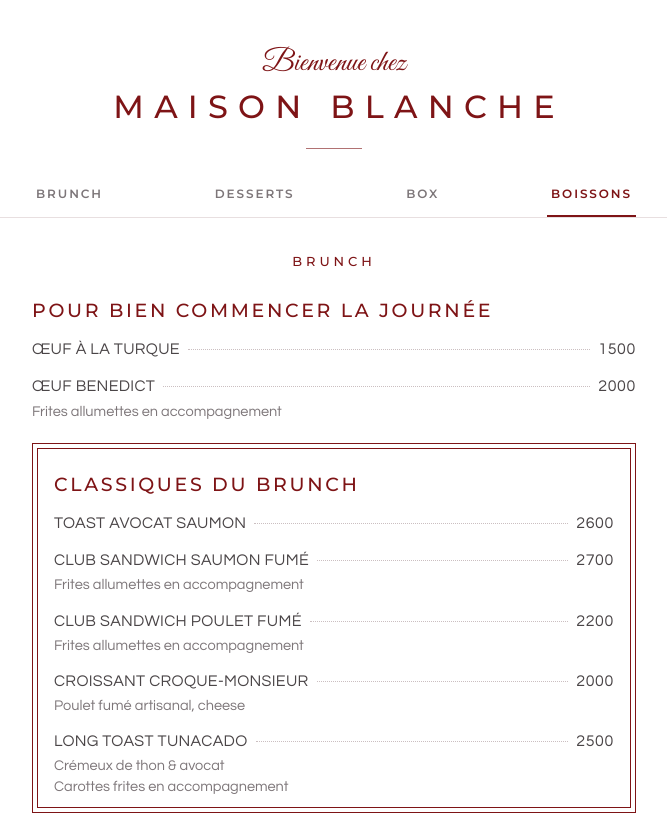
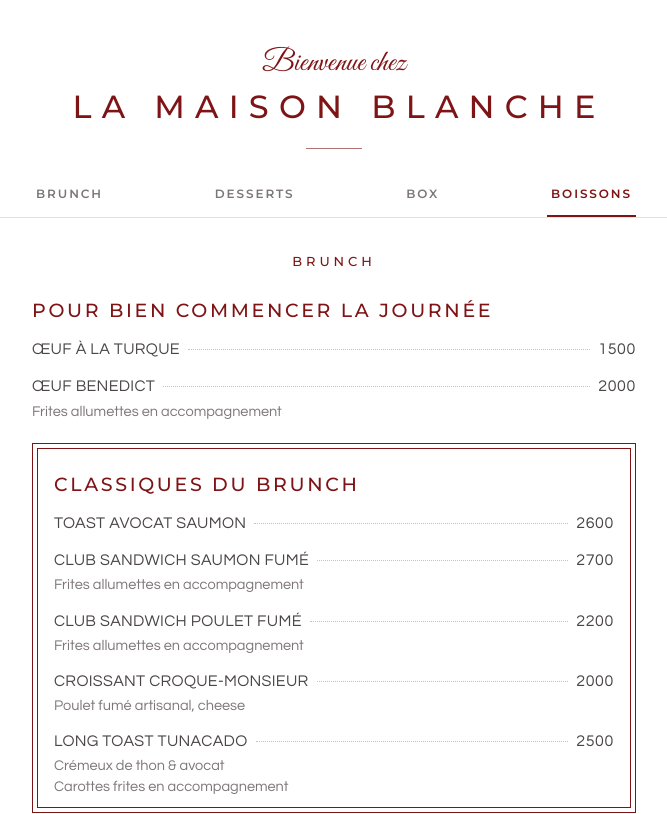
Before and after one commit to lamaisonblanche-menu/lamaisonblanche-menu.github.io, a plain HTML site: page index.html in a window 1280 px wide. Shown: the top 814 px of the page, without its empty margins (306-973 px from the left). Drawn offline with Linux system fonts and the light colour scheme.

Commit message:
Renomme le restaurant en La Maison Blanche
Co-Authored-By: Claude Opus 5.5 (1M context) <noreply@anthropic.com>
Claude-Session: https://claude.ai/code/session_014J9qw2w9CBpjoB59j3gbes

```diff
--- a/index.html
+++ b/index.html
@@ -1,7 +1,7 @@
 <!doctype html><html lang="fr"><head><meta charset="utf-8"><meta name="viewport" content="width=device-width,initial-scale=1,viewport-fit=cover">
-<title>Maison Blanche Menu</title>
+<title>La Maison Blanche Menu</title>
 <meta name="claude:viewport-fit-sides" content="cover">
-<meta name="description" content="Le menu de Maison Blanche : brunch, desserts, box et boissons.">
+<meta name="description" content="Le menu de La Maison Blanche : brunch, desserts, box et boissons.">
 <link rel="preconnect" href="https://fonts.googleapis.com">
 <link rel="preconnect" href="https://fonts.gstatic.com" crossorigin>
 <link rel="stylesheet" href="https://fonts.googleapis.com/css2?family=Montserrat:wght@400;500;600&family=Questrial&family=Great+Vibes&display=swap">
@@ -122,7 +122,7 @@ footer .script { font-family: var(--f-script); color: var(--bordeaux); font-size
 
 <header class="wrap masthead">
   <p class="script">Bienvenue chez</p>
-  <h1>MAISON BLANCHE</h1>
+  <h1>LA MAISON BLANCHE</h1>
   <div class="rule"></div>
 </header>
 
@@ -281,7 +281,7 @@ footer .script { font-family: var(--f-script); color: var(--bordeaux); font-size
 </main>
 
 <footer class="wrap">
-  <span class="script">Maison Blanche</span>
+  <span class="script">La Maison Blanche</span>
   Bon appétit
 </footer>
 
```
